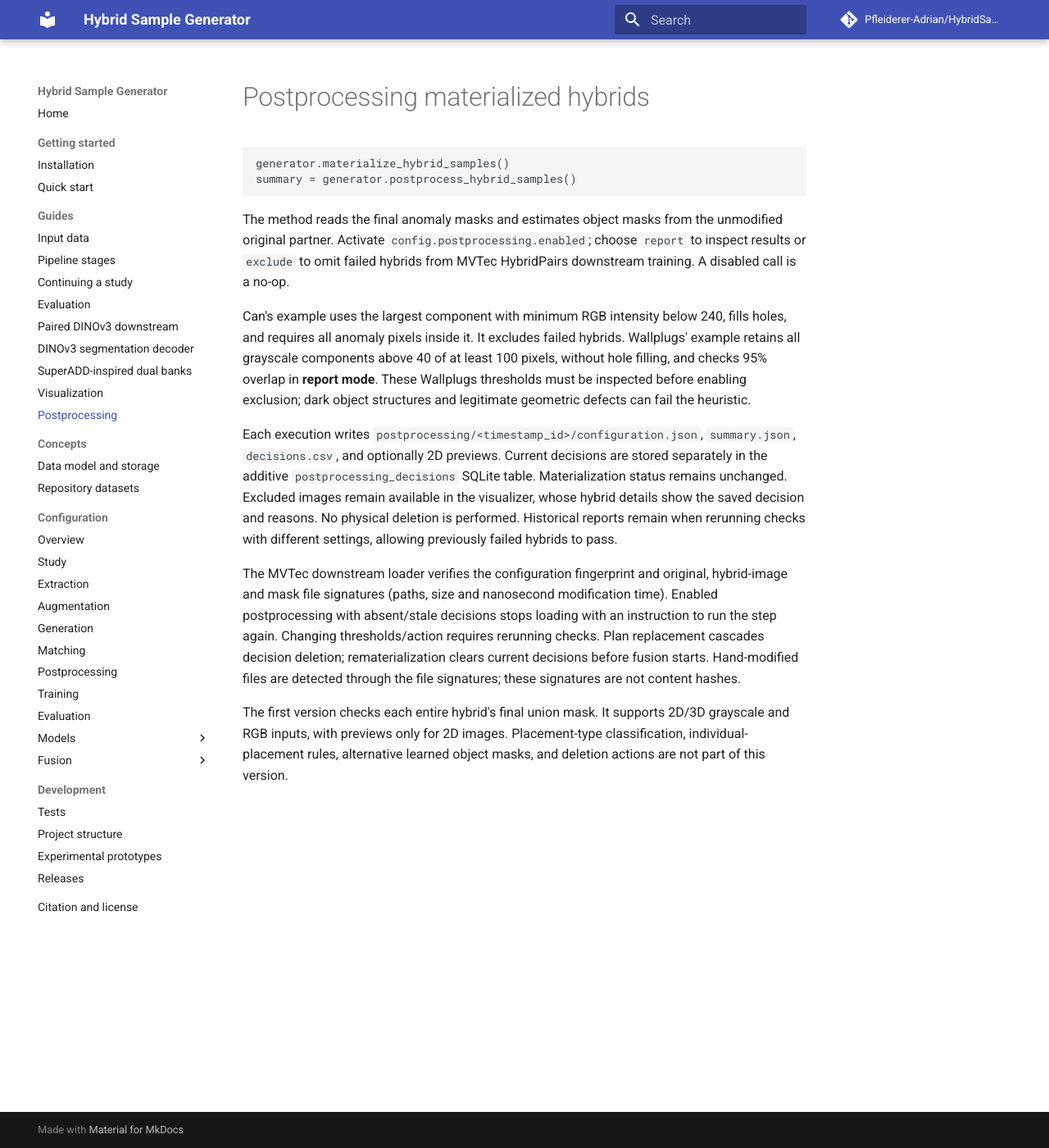
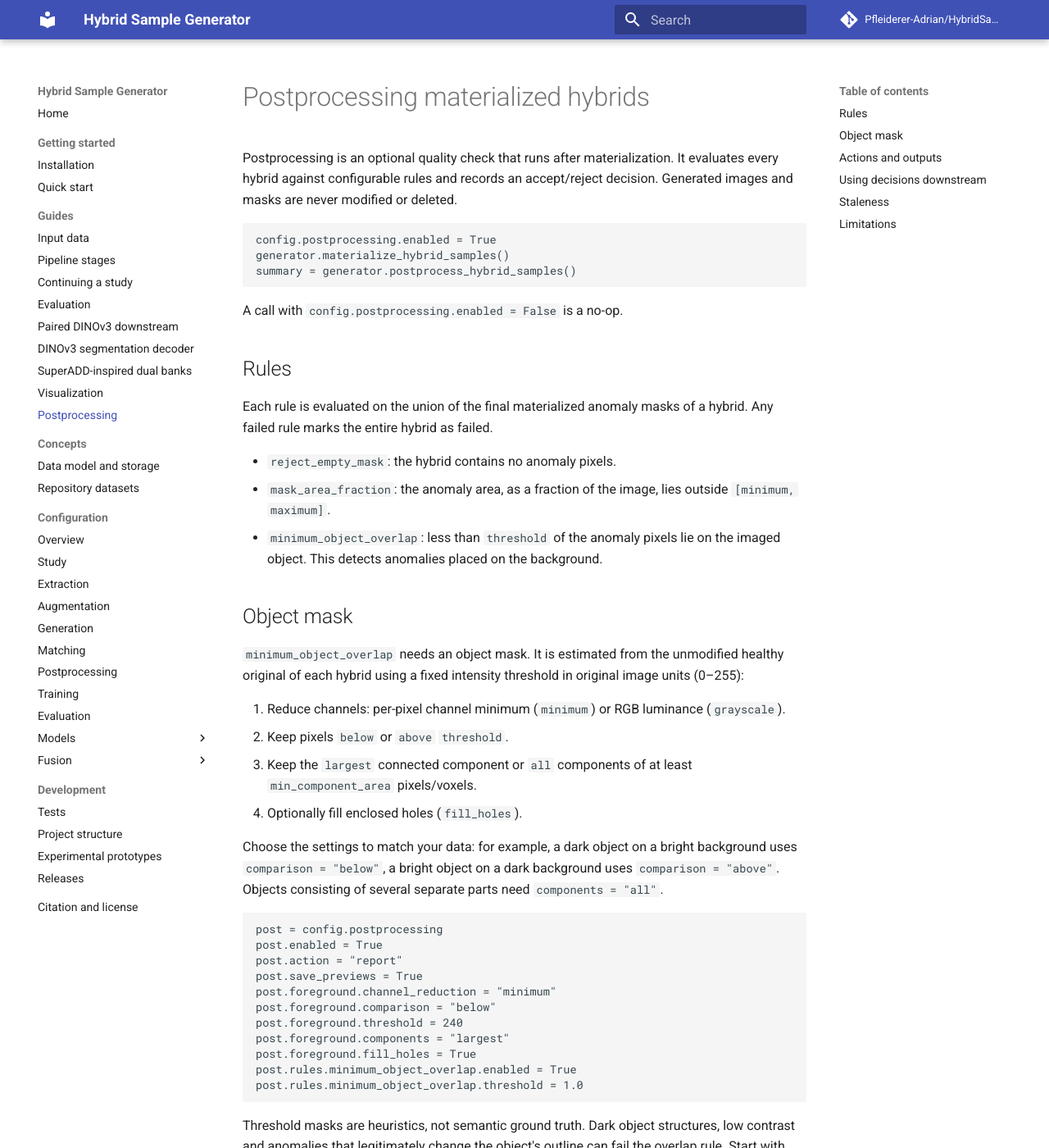
Before and after one commit to Pfleiderer-Adrian/HybridSampleGeneration, an MkDocs documentation site: the page built from docs/guides/postprocessing.md, in a window 1280 px wide and 1400 px high. Shown: the whole window at 82% size. Built offline with MkDocs 1.6.1 and Material for MkDocs 9.7.7, drawn with Linux system fonts in a browser that asks for light colours; comment, search, counter and statistics services are not loaded; some of the changed text lies outside the part shown.

Commit message:
Make postprocessing docs use-case independent
Rewrite the postprocessing guide without MVTec AD 2 specifics: rules,
object-mask estimation, actions and outputs, consuming decisions via
decision_for(), staleness and limitations. Make the generated reference
description of `action` generic as well.

Co-Authored-By: Claude Opus 5.5 <noreply@anthropic.com>

````diff
--- a/docs/configuration/reference/postprocessing.md
+++ b/docs/configuration/reference/postprocessing.md
@@ -3,7 +3,7 @@
 | Parameter | Type | Default | Meaning / values |
 | --- | --- | --- | --- |
 | `config.postprocessing.enabled` | `bool` | `False` | Require and run quality checks when explicitly called. |
-| `config.postprocessing.action` | `str` | `'report'` | `report` records failures; `exclude` also omits failures in the MVTec downstream loader. Neither deletes artifacts. |
+| `config.postprocessing.action` | `str` | `'report'` | `report` records decisions; `exclude` additionally signals downstream consumers to omit failed hybrids. Neither deletes artifacts. |
 | `config.postprocessing.save_previews` | `bool` | `False` | Write 2D original overlays with foreground in blue and anomalies in red. |
 | `config.postprocessing.foreground.method` | `str` | `'threshold'` | Object-mask estimator; currently only `threshold`. |
 | `config.postprocessing.foreground.channel_reduction` | `str` | `'minimum'` | Minimum channel value (`minimum`) or RGB luminance (`grayscale`). |
--- a/docs/guides/postprocessing.md
+++ b/docs/guides/postprocessing.md
@@ -1,39 +1,117 @@
 # Postprocessing materialized hybrids
 
+Postprocessing is an optional quality check that runs after materialization.
+It evaluates every hybrid against configurable rules and records an
+accept/reject decision. Generated images and masks are never modified or
+deleted.
+
 ```python
+config.postprocessing.enabled = True
 generator.materialize_hybrid_samples()
 summary = generator.postprocess_hybrid_samples()
 ```
 
-The method reads the final anomaly masks and estimates object masks from the
-unmodified original partner. Activate `config.postprocessing.enabled`; choose
-`report` to inspect results or `exclude` to omit failed hybrids from MVTec
-HybridPairs downstream training. A disabled call is a no-op.
+A call with `config.postprocessing.enabled = False` is a no-op.
 
-Can's example uses the largest component with minimum RGB intensity below 240,
-fills holes, and requires all anomaly pixels inside it. It excludes failed
-hybrids. Wallplugs' example retains all grayscale components above 40 of at least
-100 pixels, without hole filling, and checks 95% overlap in **report mode**.
-These Wallplugs thresholds must be inspected before enabling exclusion; dark
-object structures and legitimate geometric defects can fail the heuristic.
+## Rules
 
-Each execution writes `postprocessing/<timestamp_id>/configuration.json`,
-`summary.json`, `decisions.csv`, and optionally 2D previews. Current decisions are
-stored separately in the additive `postprocessing_decisions` SQLite table.
-Materialization status remains unchanged. Excluded images remain available in
-the visualizer, whose hybrid details show the saved decision and reasons.
-No physical deletion is performed. Historical reports remain when rerunning
-checks with different settings, allowing previously failed hybrids to pass.
+Each rule is evaluated on the union of the final materialized anomaly masks of
+a hybrid. Any failed rule marks the entire hybrid as failed.
 
-The MVTec downstream loader verifies the configuration fingerprint and original,
-hybrid-image and mask file signatures (paths, size and nanosecond modification
-time). Enabled postprocessing with absent/stale decisions stops loading with an
-instruction to run the step again. Changing thresholds/action requires rerunning
-checks. Plan replacement cascades decision deletion; rematerialization clears
-current decisions before fusion starts. Hand-modified files are detected through
-the file signatures; these signatures are not content hashes.
+- `reject_empty_mask`: the hybrid contains no anomaly pixels.
+- `mask_area_fraction`: the anomaly area, as a fraction of the image, lies
+  outside `[minimum, maximum]`.
+- `minimum_object_overlap`: less than `threshold` of the anomaly pixels lie on
+  the imaged object. This detects anomalies placed on the background.
 
-The first version checks each entire hybrid's final union mask. It supports
-2D/3D grayscale and RGB inputs, with previews only for 2D images. Placement-type
-classification, individual-placement rules, alternative learned object masks,
-and deletion actions are not part of this version.
+## Object mask
+
+`minimum_object_overlap` needs an object mask. It is estimated from the
+unmodified healthy original of each hybrid using a fixed intensity threshold in
+original image units (0–255):
+
+1. Reduce channels: per-pixel channel minimum (`minimum`) or RGB luminance
+   (`grayscale`).
+2. Keep pixels `below` or `above` `threshold`.
+3. Keep the `largest` connected component or `all` components of at least
+   `min_component_area` pixels/voxels.
+4. Optionally fill enclosed holes (`fill_holes`).
+
+Choose the settings to match your data: for example, a dark object on a bright
+background uses `comparison = "below"`, a bright object on a dark background
+uses `comparison = "above"`. Objects consisting of several separate parts need
+`components = "all"`.
+
+```python
+post = config.postprocessing
+post.enabled = True
+post.action = "report"
+post.save_previews = True
+post.foreground.channel_reduction = "minimum"
+post.foreground.comparison = "below"
+post.foreground.threshold = 240
+post.foreground.components = "largest"
+post.foreground.fill_holes = True
+post.rules.minimum_object_overlap.enabled = True
+post.rules.minimum_object_overlap.threshold = 1.0
+```
+
+Threshold masks are heuristics, not semantic ground truth. Dark object
+structures, low contrast and anomalies that legitimately change the object's
+outline can fail the overlap rule. Start with `action = "report"` and
+`save_previews = True`, inspect the results, and only then switch to
+`exclude`. An empty estimated object mask stops evaluation instead of silently
+rejecting every hybrid. The overlap rule requires healthy originals as
+placement targets.
+
+## Actions and outputs
+
+- `report`: record decisions only.
+- `exclude`: additionally signals downstream consumers to omit failed hybrids.
+
+Each run writes `postprocessing/<timestamp_id>/` in the study folder with
+`configuration.json`, `summary.json`, `decisions.csv` and, if enabled,
+2D previews (object mask in blue, anomalies in red). Reports of earlier runs
+are kept, so changed settings can be compared. The current decisions are
+stored in the `postprocessing_decisions` table of the study database; the
+materialization status of the hybrids remains unchanged. The visualizer shows
+the saved decision and reasons in the hybrid details.
+
+## Using decisions downstream
+
+The generator itself does not filter anything. Code that consumes the hybrids,
+such as a training data loader, reads the decision per hybrid:
+
+```python
+from hybrid_sample_generator.postprocessing.service import decision_for
+
+decision = decision_for(repository, artifact_store, hybrid, original, config.postprocessing)
+if config.postprocessing.action == "exclude" and not decision["accepted"]:
+    ...  # skip this hybrid
+```
+
+`decision_for` returns `None` when postprocessing is disabled. When it is
+enabled, it raises an error if the decision is missing or stale, so a consumer
+never uses outdated results.
+
+## Staleness
+
+A decision is stale when either of the following has changed since it was
+computed:
+
+- the postprocessing configuration (compared via a configuration fingerprint);
+- the original image, hybrid image or hybrid mask (compared via path, file size
+  and nanosecond modification time; these are not content hashes).
+
+Rematerialization clears all current decisions before fusion starts, and
+replacing a plan deletes the decisions of its hybrids. In both cases, run
+`postprocess_hybrid_samples()` again.
+
+## Limitations
+
+- Rules apply to the whole hybrid, not to individual placements.
+- Defect types are not classified; type-specific rules are not supported.
+- The object mask is threshold-based only; learned object masks are not
+  supported.
+- Previews are written for 2D images only; the checks themselves support 2D
+  and 3D, grayscale and RGB.
````
Also changed, not shown: 1 other file.
